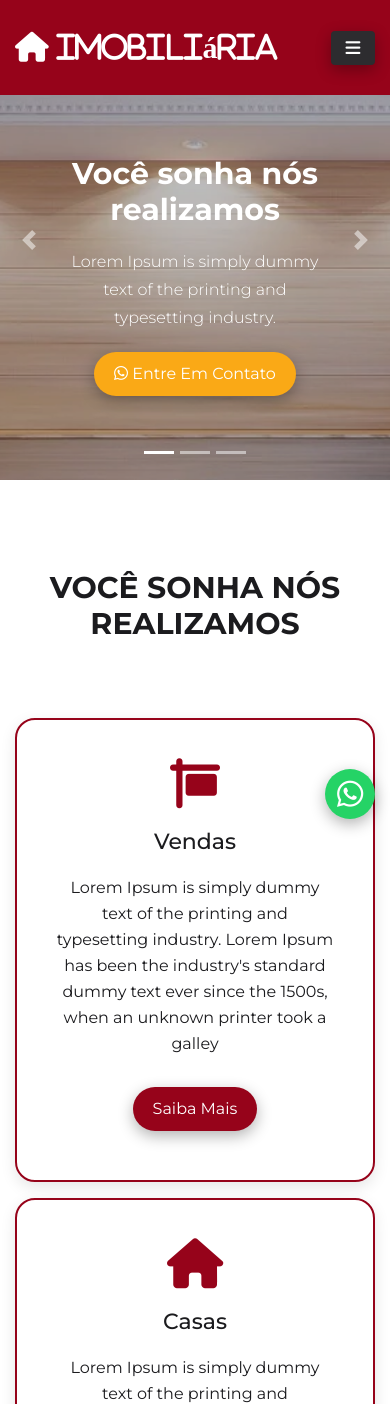
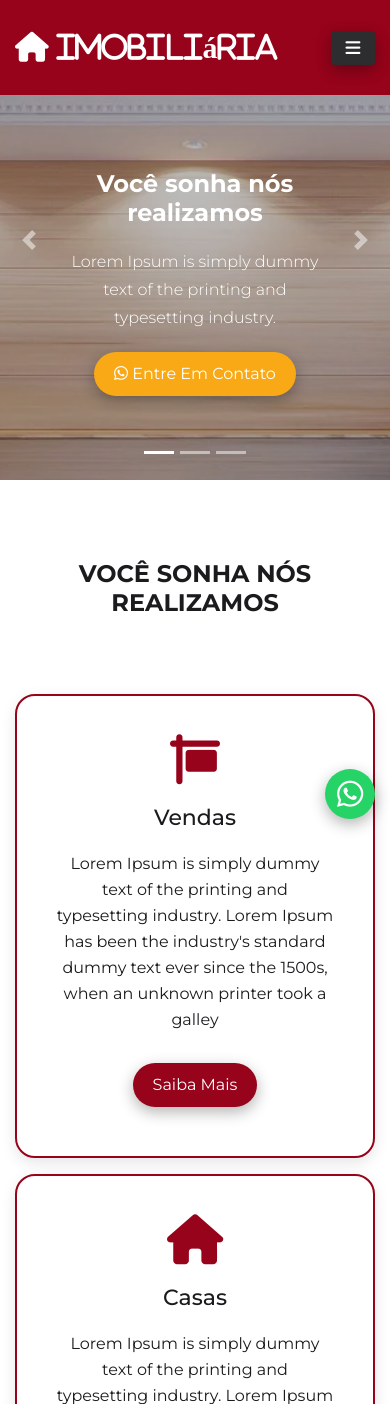
Before and after one commit to luanaAlm/imobili-ria-, a Django app: page / in a window 390 px wide; the page is wider, and only the part inside the window is pictured. Shown: the top 1404 px of that part. Run offline with Django 3.2, Linux system fonts and the light colour scheme; data that the repository does not hold is empty; some libraries are stand-ins or nearby versions.

Commit message:
Alteração css

```diff
--- a/static/css/style.css
+++ b/static/css/style.css
@@ -110,9 +110,6 @@ ul {
 }
 .section-padding {
   padding: 90px 0;
-}
-.div-padding {
-  padding-top: 80px;
 }
 .section-title {
   margin-bottom: 60px;
@@ -711,6 +708,9 @@ ul {
   .navbar.navbar-shrink .navbar-nav {
     background-color: var(--main-color);
   }
+  .carousel-caption {
+    bottom: 16rem;
+  }
   .home-text h1 {
     font-size: 40px;
   }
@@ -791,9 +791,16 @@ ul {
     font-size: 16px;
     font-weight: 400;
   }
-  /* .carousel-caption {
+  .section-padding {
+    padding: 80px 0;
+  }
+  .section-title h2 {
+    font-size: 24px !important;
+  }
+
+  .carousel-caption {
     bottom: 5rem;
-  } */
+  }
   .carousel-item {
     height: 28rem;
   }
@@ -802,7 +809,7 @@ ul {
     object-position: center;
   }
   .home-text h1 {
-    font-size: 30px;
+    font-size: 24px;
   }
   .home-text p {
     font-size: 16px;
@@ -840,6 +847,9 @@ ul {
   }
 }
 @media (max-width: 450px) {
+  .carousel-caption {
+    bottom: 4rem;
+  }
   .carousel-item {
     height: 30rem;
   }
@@ -850,7 +860,7 @@ ul {
 }
 @media (max-width: 320px) {
   .carousel-caption {
-    bottom: 4rem;
+    bottom: 2.7rem;
   }
   .carousel-item {
     height: 30rem;
```
